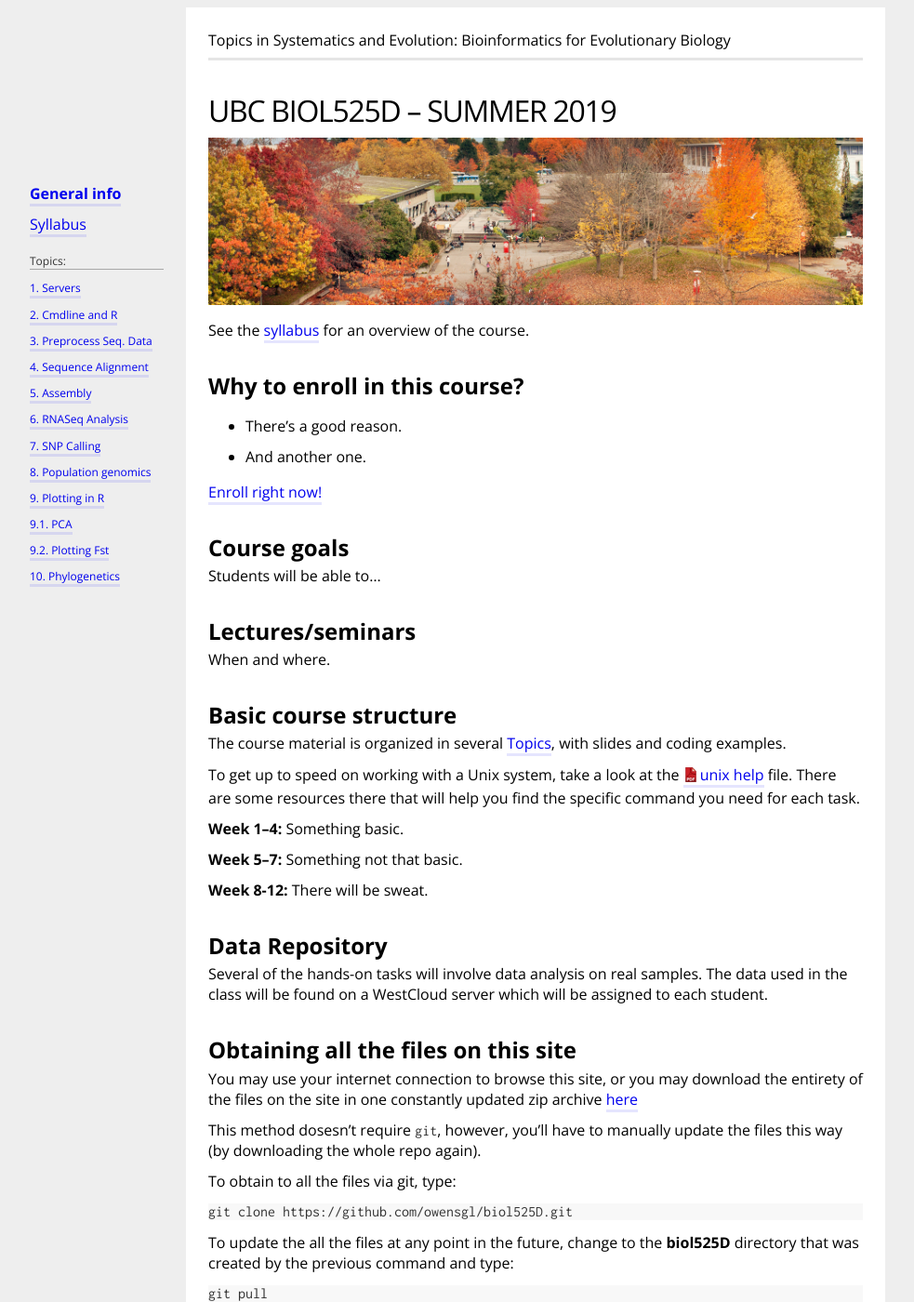
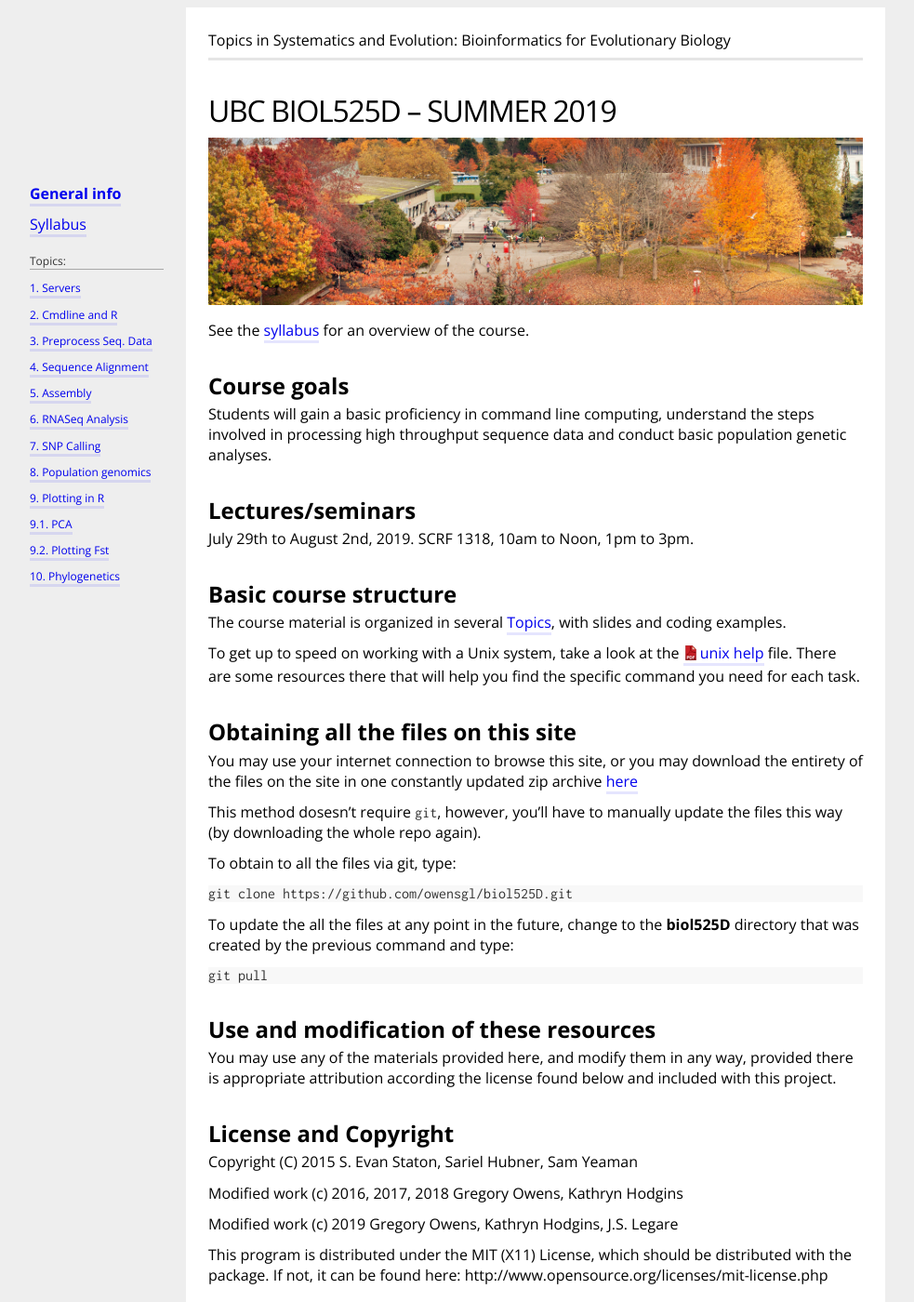
Before and after one commit to owensgl/biol525D, a Jekyll site: the page built from index.md, in a window 1280 px wide and 1400 px high. Shown: the whole window at 93% size, without its empty margins (64-1047 px from the left). Built offline with Jekyll 4.4.1, drawn with Linux system fonts in a browser that asks for light colours; some of the changed text lies outside the part shown.

Commit message:
Update index.md

```diff
--- a/index.md
+++ b/index.md
@@ -12,20 +12,14 @@ menuPosition: 1
 See the [syllabus](resources/syllabus.md) for an overview of the course.
 
 
-## Why to enroll in this course?
-
-- There's a good reason.
-- And another one.
-
-[Enroll right now!](https://your-school-information-system.edu/course-page)
-
 ## Course goals
 
-Students will be able to…
+Students will gain a basic proficiency in command line computing, understand the steps involved in processing high throughput sequence data and conduct basic population genetic analyses.
 
 ## Lectures/seminars
 
-When and where.
+July 29th to August 2nd, 2019.
+SCRF 1318, 10am to Noon, 1pm to 3pm.
 
 
 ## Basic course structure
@@ -34,18 +28,7 @@ The course material is organized in several [Topics](resources/topics.md), with
 
 To get up to speed on working with a Unix system, take a look at the [unix help](resources/unix_ref.pdf) file. There are some resources there that will help you find the specific command you need for each task.
 
-**Week 1–4:** Something basic.
 
-**Week 5–7:** Something not that basic.
-
-**Week 8-12:** There will be sweat.
-
-
-## Data Repository
-
-Several of the hands-on tasks will involve data analysis on real
-samples. The data used in the class will be found on a WestCloud
-server which will be assigned to each student.
 
 ## Obtaining all the files on this site
 
@@ -65,9 +48,6 @@ To update the all the files at any point in the future, change to the **biol525D
 
     git pull
 
-## Enrollment requirements
-
-Course capacity, prerequisites, eligibilities etc.
 
 ## Use and modification of these resources
 
@@ -77,7 +57,9 @@ You may use any of the materials provided here, and modify them in any way, prov
 
 Copyright (C) 2015 S. Evan Staton, Sariel Hubner, Sam Yeaman
 
-Modified work (c) 2016, 2017. Gregory Owens, Kathryn Hodgins
+Modified work (c) 2016, 2017, 2018 Gregory Owens, Kathryn Hodgins
+
+Modified work (c) 2019 Gregory Owens, Kathryn Hodgins, J.S. Legare
 
 This program is distributed under the MIT (X11) License, which should be distributed with the package.
 If not, it can be found here: http://www.opensource.org/licenses/mit-license.php
```
